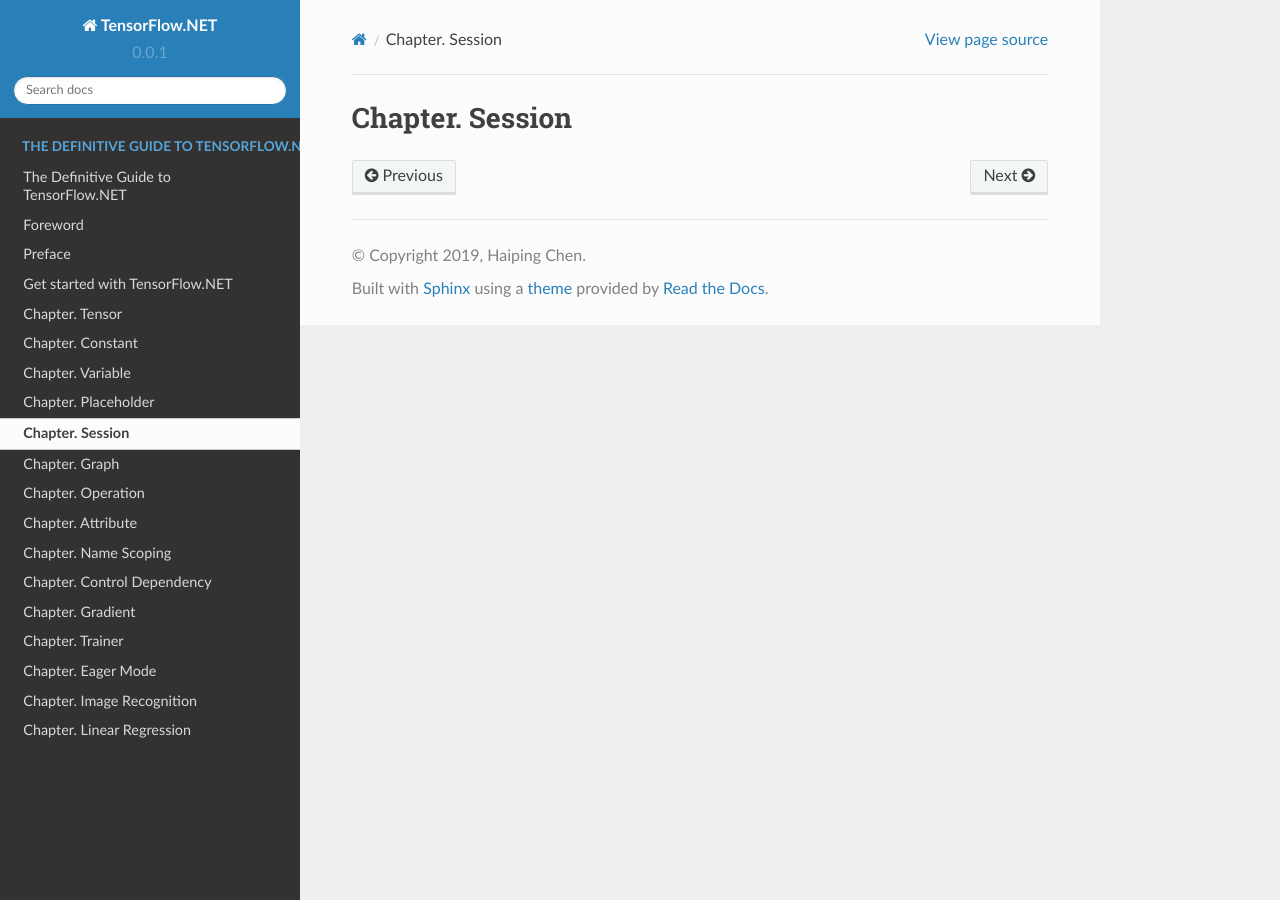
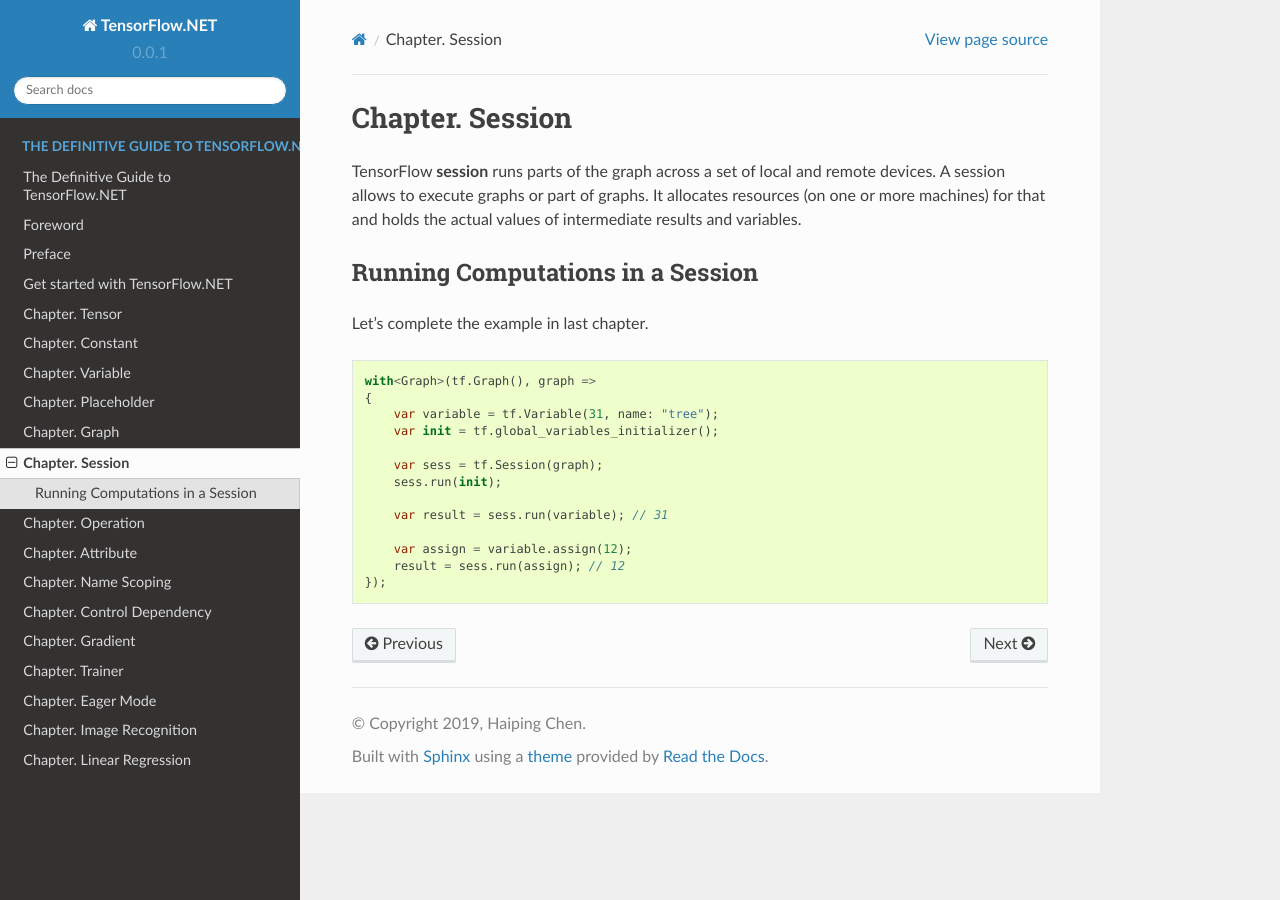
Before and after one commit to SciSharp/TensorFlow.NET, a Sphinx documentation site: the page built from docs/source/Session.md, in a window 1280 px wide. Built offline with Sphinx 7.4.7 and the Read the Docs theme 2.0.0, drawn with Linux system fonts in a browser that asks for light colours.

Commit message:
update docs

````diff
--- a/docs/source/Session.md
+++ b/docs/source/Session.md
@@ -1 +1,23 @@
 # Chapter. Session
+
+TensorFlow **session** runs parts of the graph across a set of local and remote devices. A session allows to execute graphs or part of graphs. It allocates resources (on one or more machines) for that and holds the actual values of intermediate results and variables.
+
+### Running Computations in a Session
+
+Let's complete the example in last chapter.
+
+```csharp
+with<Graph>(tf.Graph(), graph =>
+{
+    var variable = tf.Variable(31, name: "tree");
+    var init = tf.global_variables_initializer();
+
+    var sess = tf.Session(graph);
+    sess.run(init);
+
+    var result = sess.run(variable); // 31
+
+    var assign = variable.assign(12);
+    result = sess.run(assign); // 12
+});
+```
--- a/docs/source/index.rst
+++ b/docs/source/index.rst
@@ -19,8 +19,8 @@
    Constant
    Variable
    Placeholder
+   Graph
    Session
-   Graph
    Operation
    Attribute
    NameScope
````
Also changed, not shown: README.md (+1 -1 lines), docs/source/Graph.md (+21 -0 lines), tensorflowlib/README.md, 2 other files.
